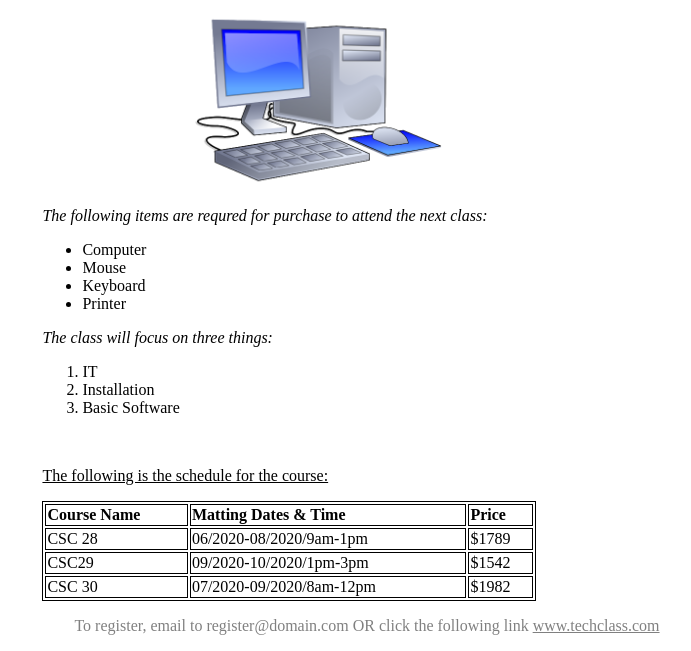
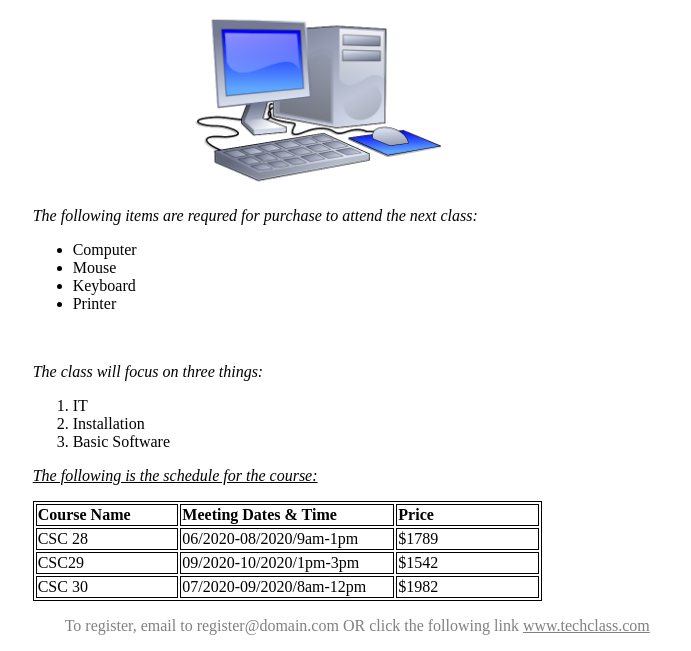
Before and after one commit to Maker-Mark/CISC_4800_EXAM_1, a plain HTML site: page index.html in a window 1280 px wide. Shown: the part 184-835 px from the top of the page, without its empty margins (321-1012 px from the left). Drawn offline with Linux system fonts and the light colour scheme.

Commit message:
small css changes

```diff
--- a/index.html
+++ b/index.html
@@ -4,7 +4,7 @@
 <head>
     <meta charset="UTF-8">
     <meta name="viewport" content="width=device-width, initial-scale=1.0">
-    <title>Document</title>
+    <title>Best Class Ever</title>
     <link rel="stylesheet" href="index.css">
 </head>
 <body>
@@ -23,6 +23,7 @@
             <li>Keyboard</li>
             <li>Printer</li>
         </ul>
+        <br>
         <i>
             <p>The class will focus on three things:</p>
         </i>
@@ -31,16 +32,16 @@
             <li>Installation</li>
             <li>Basic Software</li>
         </ol>
-        <br>
+
         <u>
-            <p>The following is the schedule for the course:</p>
+            <i><p>The following is the schedule for the course:</p></i>
         </u>
 
         <table style="width:80%">
             <tr>
-                <th align="left">Course Name</th>
-                <th align="left">Matting Dates & Time</th>
-                <th align="left">Price</th>
+                <th width="20%" align="left">Course Name</th>
+                <th width="30%" align="left">Meeting Dates & Time</th>
+                <th width="20%" align="left">Price</th>
             </tr>
             <tr>
                 <td>CSC 28</td>
```
